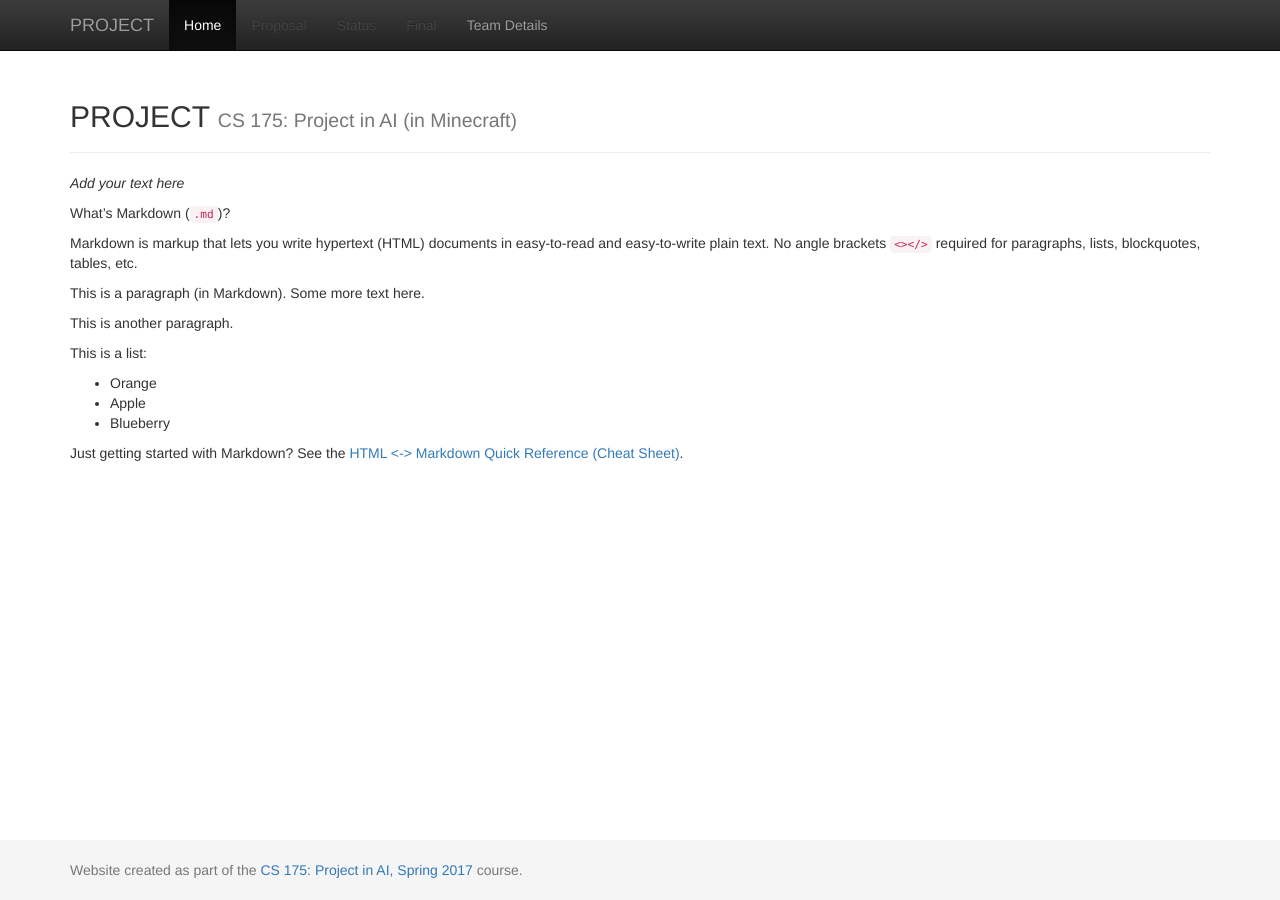
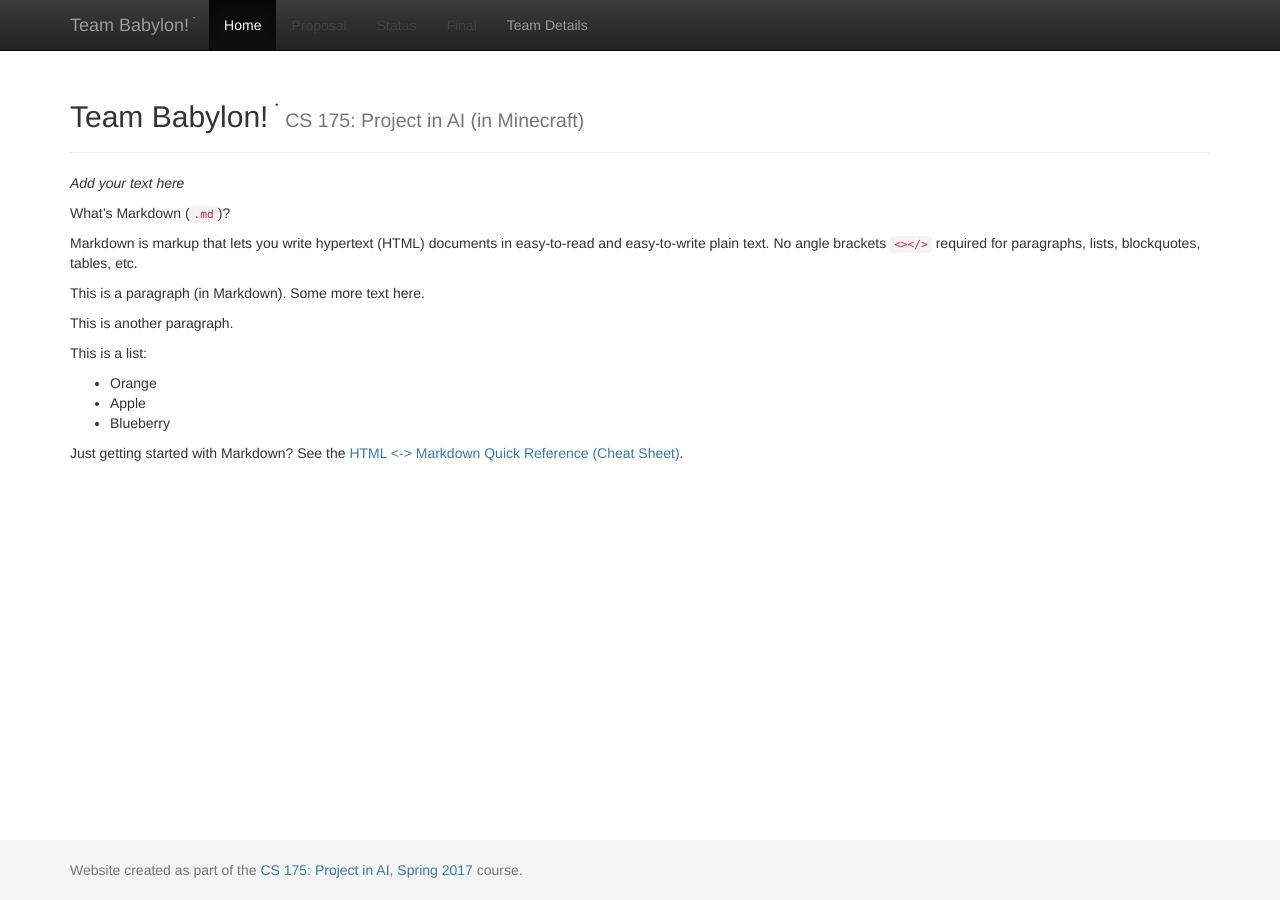
Before and after one commit to StStevens/TeamBabylon, a Jekyll site: the page built from docs/index.md, in a window 1280 px wide. Built offline with Jekyll 4.4.1, drawn with Linux system fonts in a browser that asks for light colours.

Commit message:
adding team name to config file

```diff
--- a/docs/_config.yml
+++ b/docs/_config.yml
@@ -1,7 +1,7 @@
 ###########
 # site.title
 
-title:    'PROJECT'
+title:    'Team Babylon! &#1465'
 subtitle: 'CS 175: Project in AI (in Minecraft)'
 
 
```
